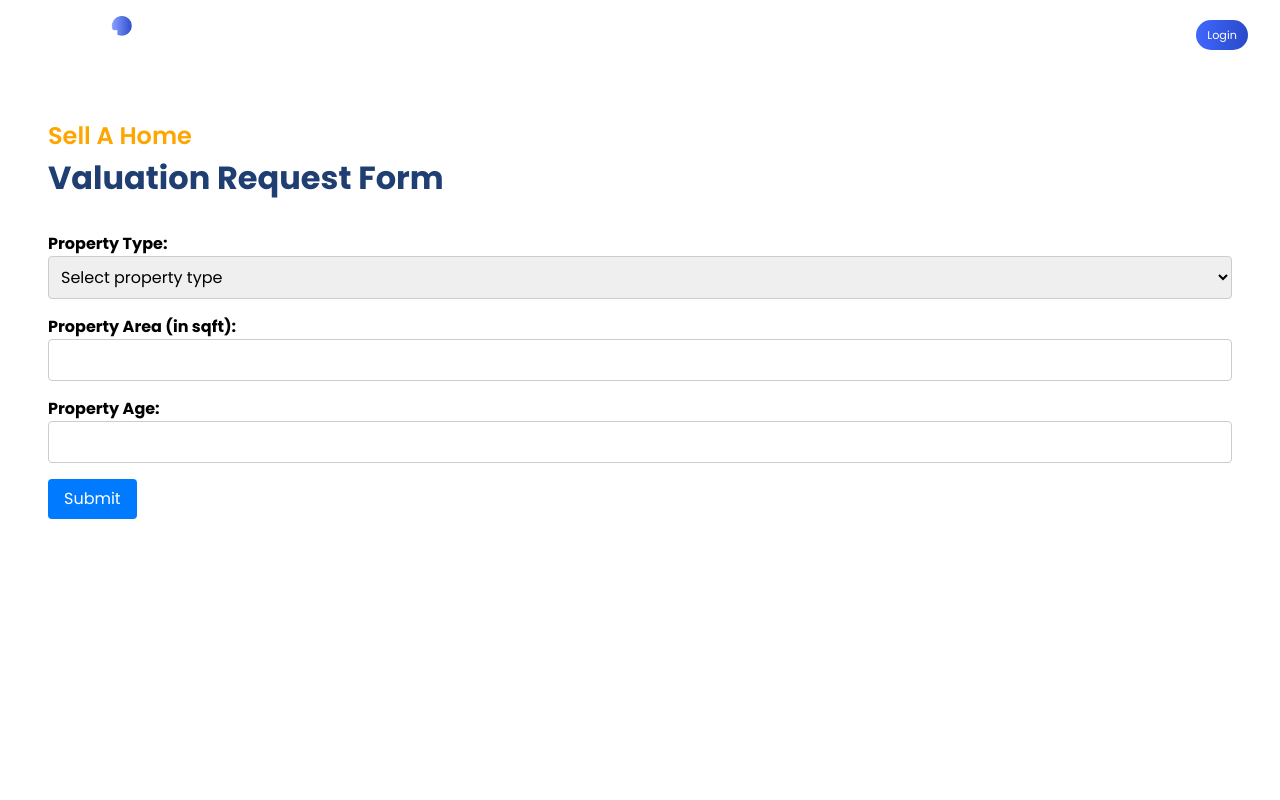
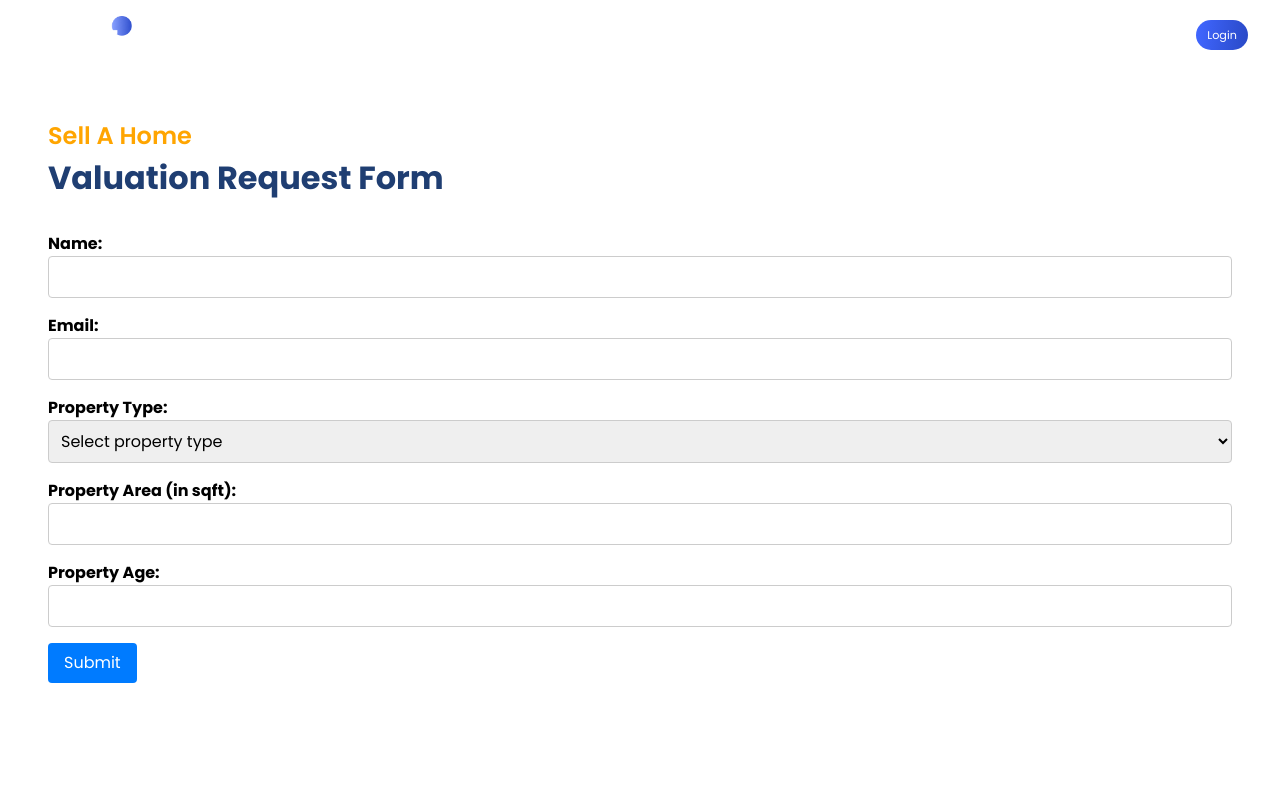
Before and after one commit to blhbhl/mp2-realestate, a React (Vite) app in the folder frontend/: page /sell-a-home in a window 1280 px wide. Shown: the top 800 px of the page. Built offline with nearby package versions, Linux system fonts and the light colour scheme.

Commit message:
add form info

```diff
--- a/frontend/src/components/Seller/Seller.jsx
+++ b/frontend/src/components/Seller/Seller.jsx
@@ -2,6 +2,8 @@ import React, { useState } from 'react';
 import "./Seller.css";
 
 const Seller = () => {
+  const [name, setName] = useState('');
+  const [email, setEmail] = useState('');
   const [propertyType, setPropertyType] = useState('');
   const [propertyArea, setPropertyArea] = useState('');
   const [propertyAge, setPropertyAge] = useState('');
@@ -9,22 +11,46 @@ const Seller = () => {
   const handleSubmit = (event) => {
     event.preventDefault();
     // Perform actions with the form values
+    console.log('Name:', name);
+    console.log('Email:', email);
     console.log('Property Type:', propertyType);
     console.log('Property Area:', propertyArea);
     console.log('Property Age:', propertyAge);
   };
 
   return (
-
     <section className="for-sale" id="sale">
       <div id="sale" className="s-wrapper">
         <div className="paddings innerWidth r-container">
           <p className="orangeText">Sell A Home</p>
           <h2 className="primaryText">Valuation Request Form</h2>
+
           <div className="form">
             <form onSubmit={handleSubmit}>
+              <label>
+                Name:
+                <input
+                  type="text"
+                  value={name}
+                  onChange={(e) => setName(e.target.value)}
+                />
+              </label>
+
+              <label>
+                Email:
+                <input
+                  type="email"
+                  value={email}
+                  onChange={(e) => setEmail(e.target.value)}
+                />
+              </label>
+
               <label htmlFor="propertyType">Property Type:</label>
-      <select id="propertyType" value={propertyType} onChange={(e) => setPropertyType(e.target.value)}>
+              <select
+                id="propertyType"
+                value={propertyType}
+                onChange={(e) => setPropertyType(e.target.value)}
+              >
                 <option value="">Select property type</option>
                 <option value="house">House</option>
                 <option value="apartment">Apartment</option>
@@ -32,15 +58,24 @@ const Seller = () => {
               </select>
 
               <label htmlFor="propertyArea">Property Area (in sqft):</label>
-      <input type="number" id="propertyArea" value={propertyArea} onChange={(e) => setPropertyArea(e.target.value)} />
+              <input
+                type="number"
+                id="propertyArea"
+                value={propertyArea}
+                onChange={(e) => setPropertyArea(e.target.value)}
+              />
 
               <label htmlFor="propertyAge">Property Age:</label>
-      <input type="number" id="propertyAge" value={propertyAge} onChange={(e) => setPropertyAge(e.target.value)} />
+              <input
+                type="number"
+                id="propertyAge"
+                value={propertyAge}
+                onChange={(e) => setPropertyAge(e.target.value)}
+              />
 
               <button type="submit">Submit</button>
             </form>
           </div>
-
         </div>
       </div>
     </section>
```
Lines whose indentation alone changed are shown as unchanged.
